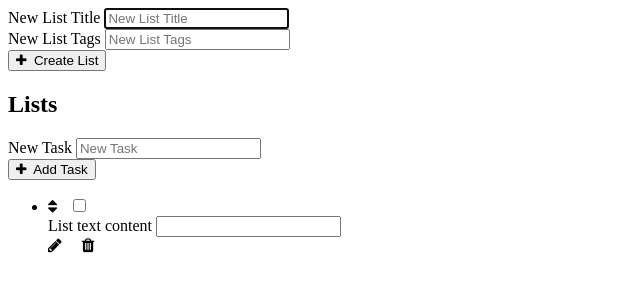
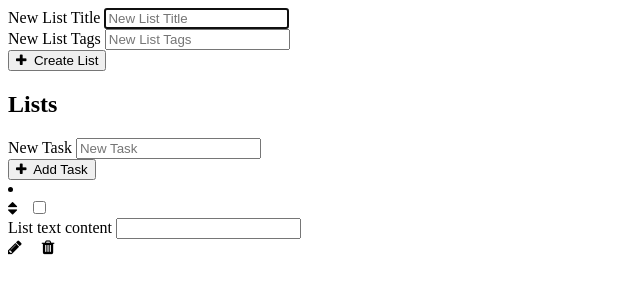
Before and after one commit to Doanvin/new-todo, a website with bundled scripts: page src/index.html in a window 1280 px wide. Shown: the whole page, without its empty margins (0-640 px from the left). Built offline with nearby package versions, Linux system fonts and the light colour scheme; files whose address does not match are found by name.

Commit message:
Fixed .no-padding helper in Taffy, Removed padding from task left and right side

```diff
--- a/src/index.html
+++ b/src/index.html
@@ -64,9 +64,9 @@
           </div>
 
 
-          <ul id="tasks-component" class="tasks grid card card--bottom">
-            <li class="tasks__task">
-            <div class="grid__col is-2--small is-1 vertically-center justify--flex-start">
+          <div id="tasks-component" class="grid card card--bottom">
+            <li class="tasks__task grid">
+            <div class="grid__col is-2--small is-1 no-padding vertically-center justify--flex-start">
               <i class="fa fa-sort"></i>&nbsp;&nbsp;
               <input type="checkbox">
             </div>
@@ -76,12 +76,12 @@
               <input type="text" class="task-input hide" autofocus>
             </div>
 
-            <div class="grid__col is-2--small is-2 vertically-center justify--flex-end">
+            <div class="grid__col is-2--small is-2 no-padding vertically-center justify--flex-end">
               <i class="fa fa-pencil"></i>&emsp;
               <i class="fa fa-trash"></i>
             </div>
             </li>
-          </ul>
+          </div>
 
 
         </main>
--- a/src/scss/taffy/components/_styles-helpers.scss
+++ b/src/scss/taffy/components/_styles-helpers.scss
@@ -1,4 +1,4 @@
-/*******************************HELPERS*******************************/
+// HELPERS
 
 .text-center {
   text-align: center !important;
@@ -41,9 +41,9 @@
 }
 
 .vertically-center {
-  display:flex;
-  justify-content:center;
-  align-items:center;
+  display: flex;
+  align-items: center;
+  justify-content: center;
 }
 
 .float-left {
@@ -59,7 +59,7 @@
 }
 
 .no-padding {
-  margin: 0 !important;
+  padding: 0 !important;
 }
 
 .block {
@@ -83,15 +83,15 @@
 }
 
 .screen-reader {
-  border: 0;
-  clip: rect(1px,1px,1px,1px);
-  clip-path: inset( 50% );
+  position: absolute;
+  width: 1px;
   height: 1px;
   margin: -1px;
+  padding: 0;
+  border: 0;
   overflow: hidden;
-  padding: 0;
-  position: absolute;
-  width: 1px;
+  clip: rect(1px, 1px, 1px, 1px);
+  clip-path: inset(50%);
   word-wrap: normal;
 }
 
@@ -100,7 +100,7 @@
 }
 
 
-@media (max-width : 600px) {
+@media (max-width: 600px) {
   .content-buffer {
     padding: 20px 3%;
   }
@@ -110,6 +110,7 @@
   &--flex-start {
     justify-content: flex-start !important;
   }
+
   &--flex-end {
     justify-content: flex-end !important;
   }
```
Also changed, not shown: src/scss/_helpers.scss (+8 -0 lines).
